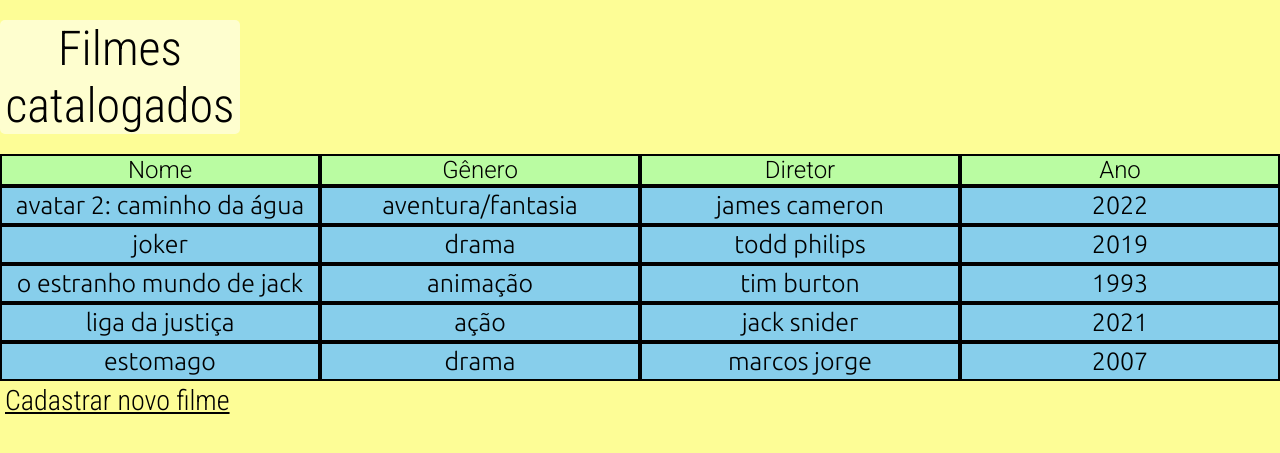
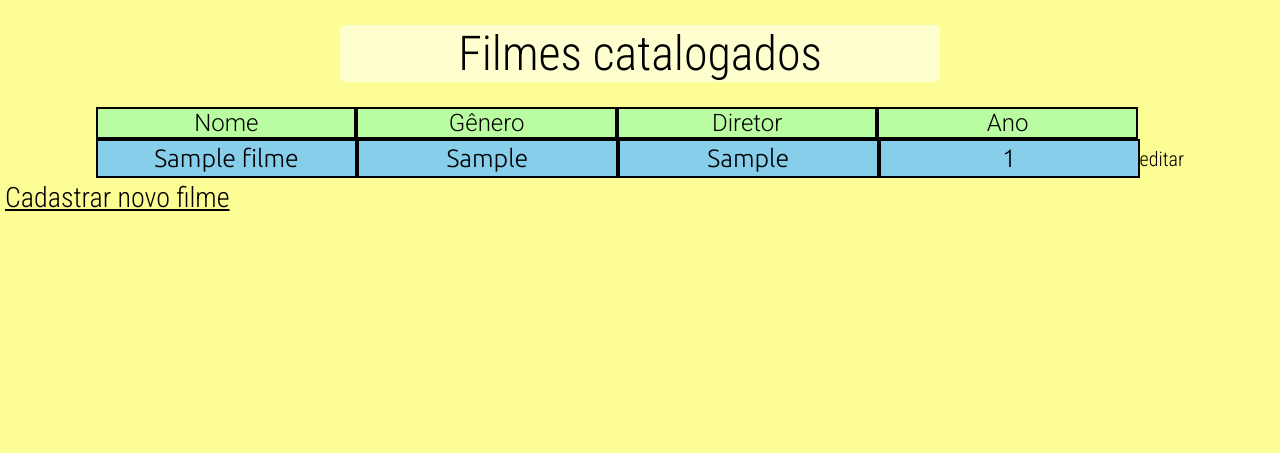
Before and after one commit to FabricioNascimentop/FilmeTeca, a Flask app: page /inicio in a window 1280 px wide. Shown: the top 453 px of the page. Run offline with Flask 3, Linux system fonts and the light colour scheme; tables that the repository leaves empty hold one stand-in row (values such as "Sample post"); some web fonts are replaced.

Commit message:
sla mn
comitado

```diff
--- /dev/null
+++ b/FilmeTecaVenv/Scripts/FilmeTecaVenv/pyvenv.cfg
@@ -0,0 +1,3 @@
+home = C:\Users\Cueio\AppData\Local\Microsoft\WindowsApps\PythonSoftwareFoundation.Python.3.10_qbz5n2kfra8p0
+include-system-site-packages = false
+version = 3.10.11
--- /dev/null
+++ b/app.py
@@ -0,0 +1,65 @@
+from flask import Flask, render_template, request, session,redirect
+from flask_sqlalchemy import SQLAlchemy
+
+
+
+
+app = Flask(__name__)
+app.config['SQLALCHEMY_DATABASE_URI'] = 'mysql+mysqlconnector://root@127.0.0.1/filmesteca'
+db = SQLAlchemy(app)
+
+app.secret_key = 'fabricio'
+
+
+
+class filmes(db.Model):
+    nome = db.Column(db.String(100), primary_key=True, nullable=False)
+    gênero = db.Column(db.String(60),nullable=False)
+    diretor = db.Column(db.String(60),nullable=False)
+    ano = db.Column(db.Integer)
+
+    def __repr__(self):
+        return '<Name %r>' % self.name
+
+
+@app.route('/inicio')
+def inicio():
+    lista = filmes.query.all()
+    return render_template('index.html',lista=lista)
+
+#só pra página inicial n ficar vazia, poderia ter começado com a lista porém acho feio (não me pergunte pq)
+@app.route('/')
+def sla():
+    return render_template('inicio.html')
+
+
+
+
+@app.route('/catalogar',methods=['POST',])
+def catalogar():
+    nome = request.form.get('nome_cadastro')
+    genero = request.form.get('genero_cadastro')
+    diretor = request.form.get('diretor_cadastro')
+    ano = request.form.get('ano_cadastro')
+
+    #procure no banco de dados o primeiro item com o nome igual ao fornecido no form (nome=nome). Se houver não faça nada, se não houver adicione
+    if filmes.query.filter_by(nome=nome).first():
+        return redirect('/inicio')
+    else:
+        var_filme = filmes(nome=nome, gênero=genero, diretor=diretor, ano=ano)
+        db.session.add(var_filme)
+        db.session.commit()
+
+    lista = filmes.query.all()
+    return render_template('index.html',lista=lista)
+
+
+#meramente redireciona para cadastro_filme.html
+@app.route('/cadastro')
+def cadastrar():
+        return render_template('cadastro_filme.html')
+
+
+#garante que o "app.run" só será rodado se aberta neste arquivo
+if __name__ == "__main__":
+    app.run()
--- a/main.py
+++ /dev/null
@@ -1,71 +0,0 @@
-from flask import Flask, render_template, request, session
-app = Flask(__name__)
-app.secret_key = 'fabricio'
-
-
-#criação da classe "filme", modo primitivo de armazenar dados da lista
-class filme:
-    def __init__(self,nome, genero, diretor,ano):
-        self.nome = nome
-        self.genero = genero
-        self.diretor = diretor
-        self.ano = ano
-#exemplos iniciais pra enriquecer visualmente a experiência de quem entra no site
-avatar = filme('avatar 2: caminho da água', 'aventura/fantasia','james cameron',2022)
-joker = filme('joker','drama','todd philips',2019)
-jack = filme('o estranho mundo de jack','animação','tim burton',1993)
-ldj = filme('liga da justiça','ação','jack snider',2021)
-estomago = filme('estomago','drama','marcos jorge',2007)
-lista = [avatar,joker,jack,ldj,estomago]
-
-
-
-
-
-@app.route('/inicio')
-def inicio():
-    return render_template('index.html',lista=lista)
-
-#só pra página inicial n ficar vazia, poderia ter começado com a lista porém acho feio (não me pergunte pq)
-@app.route('/')
-def sla():
-    return render_template('inicio.html')
-
-def vel(session):
-    if session == 'verdadeiro':
-        return True
-
-
-
-
-#criei pela necessidade e boa prática de encapsular código
-#verifica se já tem filme na lista, falso = não tem true = já tem
-def verificarro(lista,novo_filme):
-    for c in range(len(lista)):
-        if lista[c].nome == novo_filme.nome:
-            return True
-    else:
-        return False
-
-@app.route('/catalogar',methods=['POST',])
-def catalogar():
-    nome = request.form.get('nome_cadastro')
-    genero = request.form.get('genero_cadastro')
-    diretor = request.form.get('diretor_cadastro')
-    ano = request.form.get('ano_cadastro')
-    var_filme = filme(nome, genero, diretor, ano)
-    if verificarro(lista, var_filme) == False:
-        lista.append(filme(nome, genero, diretor, ano))
-
-    return render_template('index.html',lista=lista)
-
-
-#meramente redireciona para cadastro_filme.html
-@app.route('/cadastro')
-def cadastrar():
-        return render_template('cadastro_filme.html')
-
-
-#garante que o "app.run" só será rodado se aberta neste arquivo
-if __name__ == "__main__":
-    app.run()
--- a/static/style.css
+++ b/static/style.css
@@ -10,8 +10,8 @@ h1#titulo_index{
     font-size: 48px;
     font-family: 'Roboto Condensed', sans-serif;
     font-weight: 300;
-    margin: 20px 0px;
-    width: 240px;
+    margin: 25px auto;
+    width: 600px;
     text-align: center;
     background-color: rgba(255, 255, 255, 0.544);
     border-radius: 5px;
@@ -21,12 +21,13 @@ h1#titulo_cadastro{
     font-family: Ysabeau Office;
 }
 div#quadro_titulos_index{
+    width: 85%;
+    margin: auto;
     display: flex;
     justify-content:space-between;
-    background-color: #bafca2;
-
 }
 div#quadro_titulos_index>h2{
+    background-color: #bafca2;
     border: 2px solid black;
     width: calc(100%/4);
     text-align: center;
@@ -38,9 +39,11 @@ div#elementos_index{
     justify-content: space-around;
     list-style-type: none;
     border: none;
+    width: 85%;
+    margin: auto
 }
-ul{
-    background-color: #87ceeb;
+div#gambiarra{
+    width: 49px;
 }
 li.lindex{
     width: calc(100%/4);
@@ -50,6 +53,7 @@ li.lindex{
     font-family: 'Ubuntu', sans-serif;
     line-height: 35px;
     border: 2px solid black;
+    background-color: #87ceeb
 }
 span.cu{
     align-self: center;
@@ -66,6 +70,15 @@ a{
     font-weight: 300;
     margin: 20px 5px;
     color: black;
+}
+a#editar{
+    font-size: 20px;
+    margin:35px 0px;
+    text-decoration: none;
+    width: 44.63;
+}
+div#vertical{
+    align-self: center;
 }
 div#quadro_cadastro{
     display: flex;
@@ -107,3 +120,7 @@ fieldset{
     display: flex;
 
 }
+img{
+    width: 70px;
+    background-image: purpl;
+}
--- a/templates/index.html
+++ b/templates/index.html
@@ -9,14 +9,17 @@
 </head>
 <body>
     <h1 id="titulo_index"> Filmes catalogados</h1>
-    <div id="quadro_titulos_index"><h2>Nome</h2><h2>Gênero</h2><h2>Diretor</h2><h2>Ano</h2></div>
+    <div id="quadro_titulos_index"><h2>Nome</h2><h2>Gênero</h2><h2>Diretor</h2><h2>Ano</h2><div id="gambiarra"></div></div>
 <ul>
     {%for item in lista%}
     <div id="elementos_index">
         <li id="nome"class="lindex"><span class="cu">{{item.nome}}</span></li>
-        <li id="genero"class="lindex"><span class="cu">{{item.genero}}</span>
-        <li id="diretor"class="lindex"><span class="cu">{{item.diretor}}</span>
-        <li id="ano" class="lindex"><span class="cu">{{item.ano}}</span>
+        <li id="genero"class="lindex"><span class="cu">{{item.gênero}}</span></li>
+        <li id="diretor"class="lindex"><span class="cu">{{item.diretor}}</span></li>
+        <li id="ano" class="lindex"><span class="cu">{{item.ano}}</span></li>
+        <div id="vertical">
+                <a href="/editar" id="editar">editar</a>
+        </div>
     </div>
     {%endfor%}
 </ul>
```
Also changed, not shown: imagens/lixeira_icon.png (added), testes.py (deleted), 9 other files.
